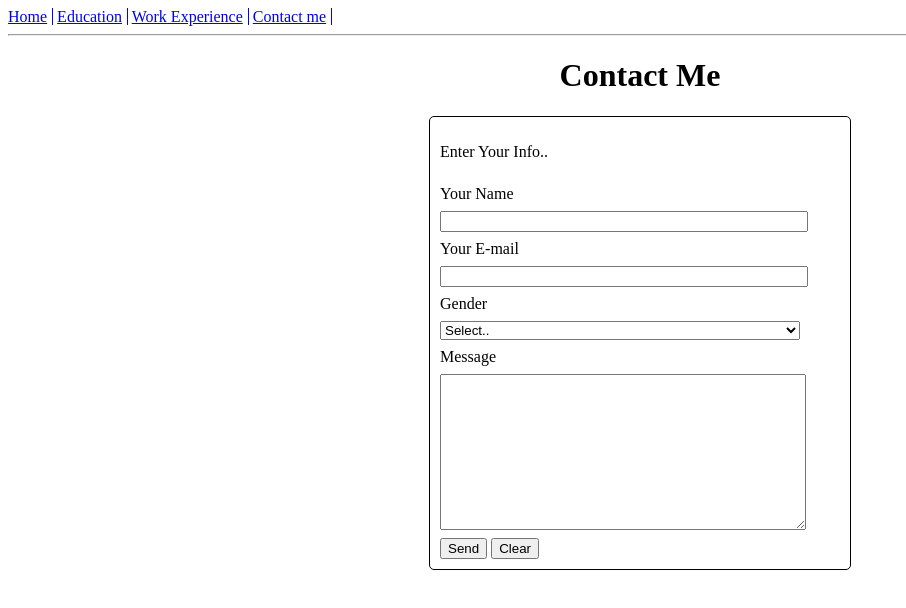
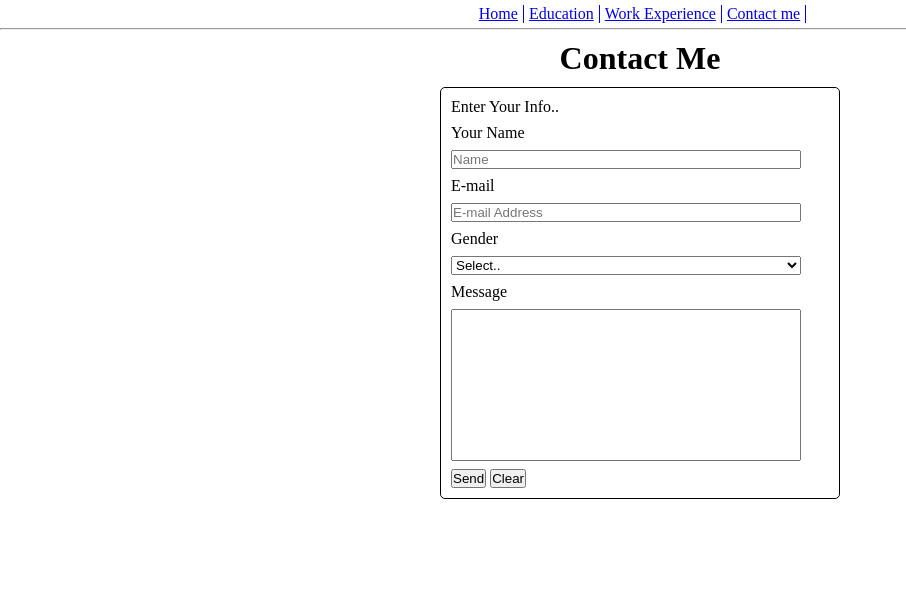
Before and after one commit to Toptaab/homework1, a plain HTML site: page Contact.html in a window 1280 px wide. Shown: the whole page, without its empty margins (0-906 px from the left). Drawn offline with Linux system fonts and the light colour scheme.

Commit message:
adjust layout and clean code

```diff
--- a/Contact.html
+++ b/Contact.html
@@ -10,32 +10,34 @@
 
 <body>
     <nav>
-        <a href="./Index.html">Home</a>
+        <a href="./index.html">Home</a>
         <a href="./Education.html">Education</a>
         <a href="./Work.html">Work Experience</a>
         <a href="./Contact.html">Contact me</a>
     </nav>
     <hr>
-    <h1>Contact Me</h1>
+    <main class="contact-me">
+        <h1 class="contactme-header">Contact Me</h1>
         <form class="contact-form">
             <p>Enter Your Info..</p>
             <label id="username">Your Name </label>
-        <input type="text" name="username" id="username">
-        <label id="email">Your E-mail</label>
-        <input type="email" name="Email Address" id="email">
+            <input type="text" name="username" id="username" placeholder="Name">
+            <label id="email">E-mail</label>
+            <input type="email" name="Email Address" id="email" placeholder="E-mail Address">
             <label id="Sex">Gender</label>
             <select name="Gender" id="Sex">Gender
-            <option  disabled selected>Select..</option>
+                <option disabled selected>Select..</option>
                 <option value="Male">Male</option>
                 <option value="Female">Female</option>
             </select>
             <label>Message</label>
-        <textarea   name="Message" cols="30" rows="10" ></textarea>
+            <textarea name="Message" cols="30" rows="10" ></textarea>
             <div>
                 <input type="submit" value="Send">
                 <input type="reset" value="Clear">
             </div>
         </form>
+    </main>
 </body>
 
 </html>
--- a/style.css
+++ b/style.css
@@ -1,13 +1,53 @@
+        /* Universal  */
+        * {
+            margin: 0px;
+            padding: 0px;
+            box-sizing: border-box;
+        }
+        main {
+            display: flex;
+            flex-direction: column;
+            justify-content: center;
+            align-items: center;
+        }
         /* Main Navigator  */
+        nav {
+            display: flex;
+            justify-content: center;
+            padding-top: 5px;
+            padding-bottom: 5px;
+        }
         nav > * {
             border-right: 1px solid blue;
             padding-right: 5px;
+            padding-left: 5px;
         }
+        /* Home site */
+        .profile-pic {
+            box-sizing: border-box;
+            display: block;
+        }
+
         /* Education Site */
+        .education {
+            display: flex;
+            flex-direction: column;
+            justify-content: center;
+            align-items: center;
+        }
+        .workex {
+            display: flex;
+            flex-flow: column nowrap;
+            justify-content: center;
+            align-items: center;
+        }
+        img {
+            max-width: 300px;
+        }
         .Education-table {
             border: 1px solid black;
             border-collapse: collapse;
-            min-width: 100%;
+            min-width: 700px;
         }
         .Education-table * {
             border: 1px solid black;
@@ -16,7 +56,7 @@
         .work-table {
             border: 1px solid black;
             border-collapse: collapse;
-            min-width: 100%;
+            min-width: 700px;
         }
         .work-table * {
             border: 1px solid black;
@@ -24,13 +64,13 @@
         .work-table th {
             background-color: burlywood;
         }
+
         /* Contact Me site */
-        h1{
-            text-align: center;
+        .contactme-header {
+            padding: 10px;
         }
         .contact-form {
-            /* background-color: aqua; */
-            max-width: 400px;
+            width: 400px;
             margin: auto;
             border: 1px solid black;
             border-radius: 5px;
@@ -40,8 +80,8 @@
             flex-direction: column;
         }
         .contact-form * {
-            max-width: 90%;
+            max-width: 350px;
         }
-        /* input[type=submit] {
-            width: 50px;
-        } */
+        textarea {
+            resize: none;
+        }
```
Also changed, not shown: Education.html (+7 -2 lines), Work.html (+7 -2 lines), index.html (+2 -2 lines), 1 other file. Lines whose indentation alone changed are shown as unchanged.
